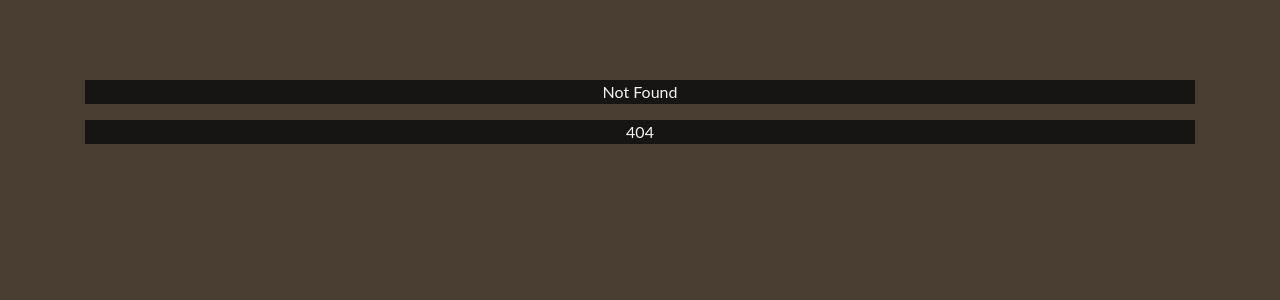
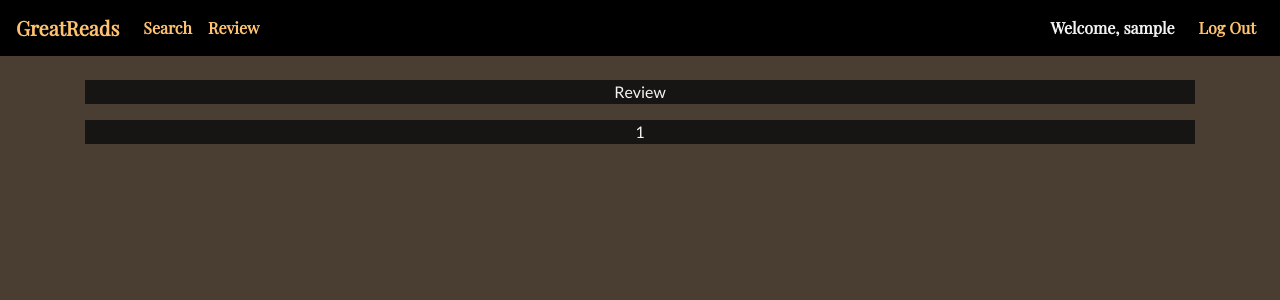
Before and after one commit to tlouchao/tchao-books, a Flask app: page /review/1 in a window 1280 px wide. Shown: the top 300 px of the page. Run offline with Flask 2, Linux system fonts and the light colour scheme; the visitor is signed in with stand-in values (Sample User, id 1); parts of the project's set-up code (start-up, migrations or seed data) failed here and were passed over; some libraries are stand-ins or nearby versions.

Commit message:
save username in cookie, redirect to reviews page

```diff
--- a/application.py
+++ b/application.py
@@ -47,13 +47,7 @@ create_tables(db)
 @app.route("/", methods=["GET", "POST"])
 @login_required
 def index():
-    # Query database for user
-    # Assume that one entry is returned, since username is unique
-    user_statement = text("SELECT * FROM users WHERE id = :id")
-    user_statement = user_statement.bindparams(id=session["user_id"])
-    user_result = db.execute(user_statement).first()
-    db.commit()
-    if request.method == "POST":
+    if request.method == "POST" and request.form.get("submit") == "search":
         # Build select statement
         search_keys = ["isbn", "title", "author"]
         search_like = []
@@ -65,8 +59,7 @@ def index():
                 search_params[k] = "%{}%".format(request.form.get(k))
         # No matches returned if form fields are empty
         if not search_params:
-                return render_template("index.html", username=user_result["username"],
-                                                     matches=0,
+                return render_template("index.html", matches=0,
                                                      items={})
         # Execute select statement
         search_statement = text("SELECT * FROM books WHERE " + " AND ".join(search_like))
@@ -76,46 +69,49 @@ def index():
         items = {k: v[1:-1] for k, v in search_params.items()}
         # No matches returned if row count == 0
         if matches == 0:
-            return render_template("index.html", username=user_result["username"],
-                                                 matches=matches,
+            return render_template("index.html", matches=matches,
                                                  items=items)
         # Show table if matches returned
         else:
             headers = search_keys[:]
             headers.append("year")
-            return render_template("index.html", username=user_result["username"],
-                                                 matches=matches,
+            return render_template("index.html", matches=matches,
                                                  items=items,
                                                  headers=headers,
                                                  result=search_result)
+    elif request.method == "POST" and request.form.get("submit") == "review":
+        isbn = request.form.get("radio")
+        return redirect('/review/' + isbn)
+    # User reached route via GET (as by clicking a link or via redirect)
     else:
-    # User reached route via GET (as by clicking a link or via redirect)
-        return render_template("index.html", username=user_result["username"], items={})
+        return render_template("index.html", items={})
 
 @app.route("/search", methods=["GET", "POST"])
 @login_required
 def search():
     return redirect('/')
 
-@app.route("/review", methods=["GET", "POST"])
+@app.route("/review/<string:isbn>", methods=["GET", "POST"])
 @login_required
-def review():
-    return render_template("review.html")
+def review(isbn):
+    return render_template("review.html", isbn=isbn)
 
 @app.route("/logout", methods=["GET"])
 @login_required
 def logout():
 
-    # Forget any user_id
+    # Forget user
     session["user_id"] = None
+    session["user_username"] = None
 
     return redirect('/login')
 
 @app.route("/login", methods=["GET", "POST"])
 def login():
 
-    # Forget any user_id
+    # Forget user
     session["user_id"] = None
+    session["user_username"] = None
 
     # User reached route via POST (as by submitting a form via POST)
     if request.method == "POST":
@@ -141,6 +137,7 @@ def login():
 
         # Remember which user has logged in
         session["user_id"] = result["id"]
+        session["user_username"] = result["username"]
 
         # Redirect user to home page
         return redirect("/")
--- a/static/styles.css
+++ b/static/styles.css
@@ -65,7 +65,7 @@ table .tr-selected td {
 
 h1, h2, h3, h4, h5, h6 {
   text-align: center;
-  padding-bottom: 3rem;
+  padding-bottom: 2rem;
 }
 
 p {
--- a/static/styles.scss
+++ b/static/styles.scss
@@ -97,7 +97,7 @@ table {
 h1, h2, h3, h4, h5, h6 {
     @extend %primary-font;
     text-align: center;
-    padding-bottom: 3rem;
+    padding-bottom: 2rem;
 }
 
 p {
--- a/templates/layout.html
+++ b/templates/layout.html
@@ -23,7 +23,7 @@
             <div class="collapse navbar-collapse" id="navbar-nav">
                 {% if session.user_id %}
                     <ul id="navbar_nav_left" class="navbar-nav mr-auto">
-                        <li id="welcome" class="navbar-text">Welcome, {{ username }}</li>
+                        <li id="welcome" class="navbar-text">Welcome, {{ session['user_username'] }}</li>
                         <li class="nav-item"><a class="nav-link" href="/search">Search</a></li>
                         <li class="nav-item"><a class="nav-link" href="/review">Review</a></li>
                     </ul>
--- a/templates/login.html
+++ b/templates/login.html
@@ -16,7 +16,7 @@
                     <input id="password" name="password" type="password" class="form-control" placeholder="Enter your password.">
                 </div>
             </div>
-            <button type="submit" class="btn">Submit</button>
+            <button class="btn" type="submit">Submit</button>
         </form>
     </div>
 {% endblock %}
--- a/templates/register.html
+++ b/templates/register.html
@@ -22,7 +22,7 @@
                         <input id="confirmation" name="confirmation" type="password" class="form-control" placeholder="Confirm your password.">
                     </div>
                 </div>
-                <button type="submit" class="btn">Submit</button>
+                <button class="btn" type="submit">Submit</button>
             </form>
         </div>
 {% endblock %}
--- a/templates/review.html
+++ b/templates/review.html
@@ -2,4 +2,5 @@
 
 {% block main %}
     <p>Review</p>
+    <p>{{ isbn }}</p>
 {% endblock %}
```
Also changed, not shown: templates/index.html (+10 -11 lines).
